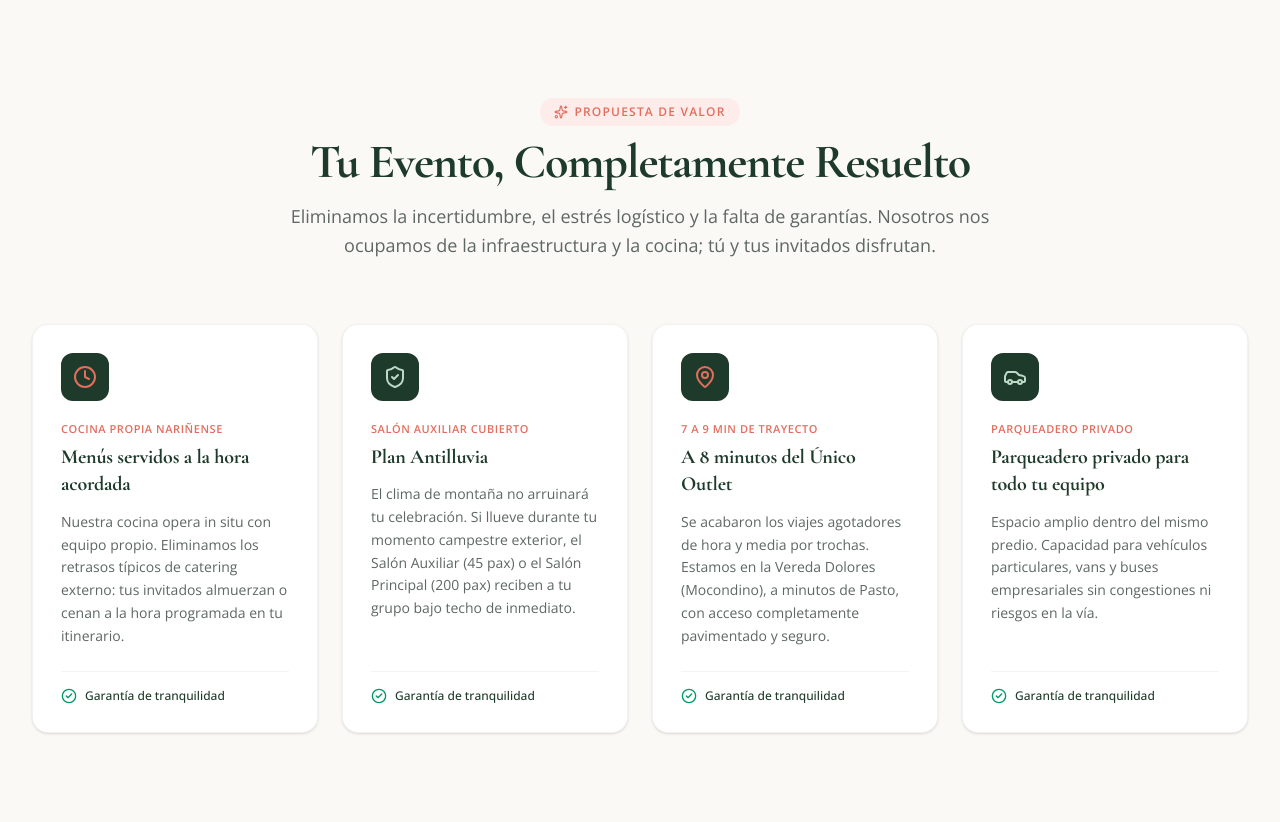
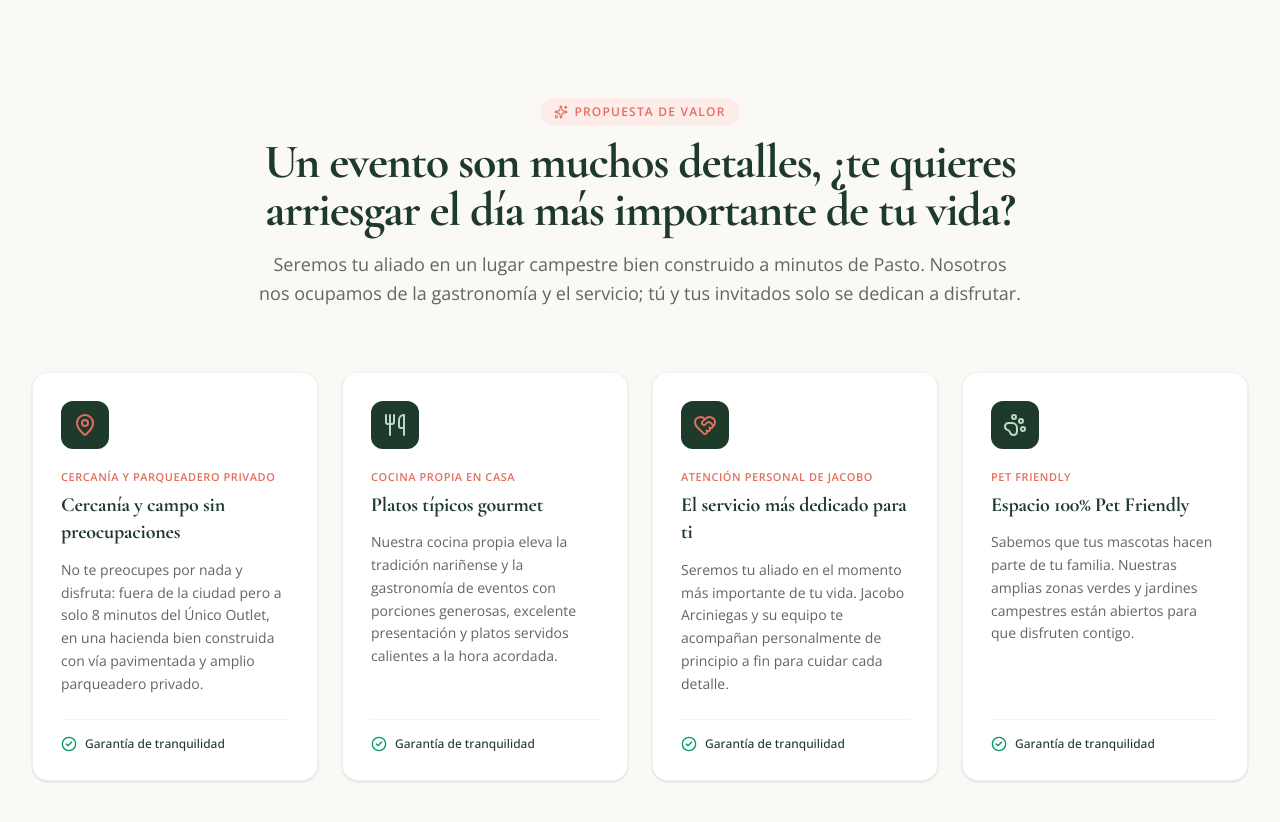
Before and after one commit to webmasterdapmarket1/hacienda-escondida-pasto, a React (Vite) app: page / in a window 1280 px wide. Shown: the part 980-1802 px from the top of the page. Built offline with nearby package versions, Linux system fonts and the light colour scheme.

Commit message:
content(bloque-3): renovar propuesta de valor con enfoque emocional y tarjeta Pet Friendly

```diff
--- a/src/components/sections/EventoResuelto.tsx
+++ b/src/components/sections/EventoResuelto.tsx
@@ -1,32 +1,31 @@
 import React from "react"
-import { ShieldCheck, Clock, MapPin, Car, Sparkles, CheckCircle2 } from "lucide-react"
-import { SITE } from "../../data/site"
+import { Utensils, HeartHandshake, MapPin, PawPrint, Sparkles, CheckCircle2 } from "lucide-react"
 
 export const EventoResuelto: React.FC = () => {
   const pillars = [
     {
-      icon: <Clock className="w-6 h-6 text-[#E36E5E]" />,
-      title: "Menús servidos a la hora acordada",
-      desc: "Nuestra cocina opera in situ con equipo propio. Eliminamos los retrasos típicos de catering externo: tus invitados almuerzan o cenan a la hora programada en tu itinerario.",
-      highlight: "Cocina propia nariñense",
+      icon: <MapPin className="w-6 h-6 text-[#E36E5E]" />,
+      title: "Cercanía y campo sin preocupaciones",
+      desc: "No te preocupes por nada y disfruta: fuera de la ciudad pero a solo 8 minutos del Único Outlet, en una hacienda bien construida con vía pavimentada y amplio parqueadero privado.",
+      highlight: "Cercanía y parqueadero privado",
     },
     {
-      icon: <ShieldCheck className="w-6 h-6 text-[#BCD9C7]" />,
-      title: "Plan Antilluvia",
-      desc: "El clima de montaña no arruinará tu celebración. Si llueve durante tu momento campestre exterior, el Salón Auxiliar (45 pax) o el Salón Principal (200 pax) reciben a tu grupo bajo techo de inmediato.",
-      highlight: "Salón auxiliar cubierto",
+      icon: <Utensils className="w-6 h-6 text-[#BCD9C7]" />,
+      title: "Platos típicos gourmet",
+      desc: "Nuestra cocina propia eleva la tradición nariñense y la gastronomía de eventos con porciones generosas, excelente presentación y platos servidos calientes a la hora acordada.",
+      highlight: "Cocina propia en casa",
     },
     {
-      icon: <MapPin className="w-6 h-6 text-[#E36E5E]" />,
-      title: "A 8 minutos del Único Outlet",
-      desc: "Se acabaron los viajes agotadores de hora y media por trochas. Estamos en la Vereda Dolores (Mocondino), a minutos de Pasto, con acceso completamente pavimentado y seguro.",
-      highlight: "7 a 9 min de trayecto",
+      icon: <HeartHandshake className="w-6 h-6 text-[#E36E5E]" />,
+      title: "El servicio más dedicado para ti",
+      desc: "Seremos tu aliado en el momento más importante de tu vida. Jacobo Arciniegas y su equipo te acompañan personalmente de principio a fin para cuidar cada detalle.",
+      highlight: "Atención personal de Jacobo",
     },
     {
-      icon: <Car className="w-6 h-6 text-[#BCD9C7]" />,
-      title: "Parqueadero privado para todo tu equipo",
-      desc: "Espacio amplio dentro del mismo predio. Capacidad para vehículos particulares, vans y buses empresariales sin congestiones ni riesgos en la vía.",
-      highlight: "Parqueadero privado",
+      icon: <PawPrint className="w-6 h-6 text-[#BCD9C7]" />,
+      title: "Espacio 100% Pet Friendly",
+      desc: "Sabemos que tus mascotas hacen parte de tu familia. Nuestras amplias zonas verdes y jardines campestres están abiertos para que disfruten contigo.",
+      highlight: "Pet Friendly",
     },
   ]
 
@@ -40,10 +39,10 @@ export const EventoResuelto: React.FC = () => {
             <span>Propuesta de Valor</span>
           </div>
           <h2 className="font-serif text-3xl sm:text-4xl lg:text-5xl font-bold text-[#1E3A2B] tracking-tight mb-4">
-            Tu Evento, Completamente Resuelto
+            Un evento son muchos detalles, ¿te quieres arriesgar el día más importante de tu vida?
           </h2>
           <p className="text-base sm:text-lg text-[#5E6763] font-light leading-relaxed">
-            Eliminamos la incertidumbre, el estrés logístico y la falta de garantías. Nosotros nos ocupamos de la infraestructura y la cocina; tú y tus invitados disfrutan.
+            Seremos tu aliado en un lugar campestre bien construido a minutos de Pasto. Nosotros nos ocupamos de la gastronomía y el servicio; tú y tus invitados solo se dedican a disfrutar.
           </p>
         </div>
 
```
